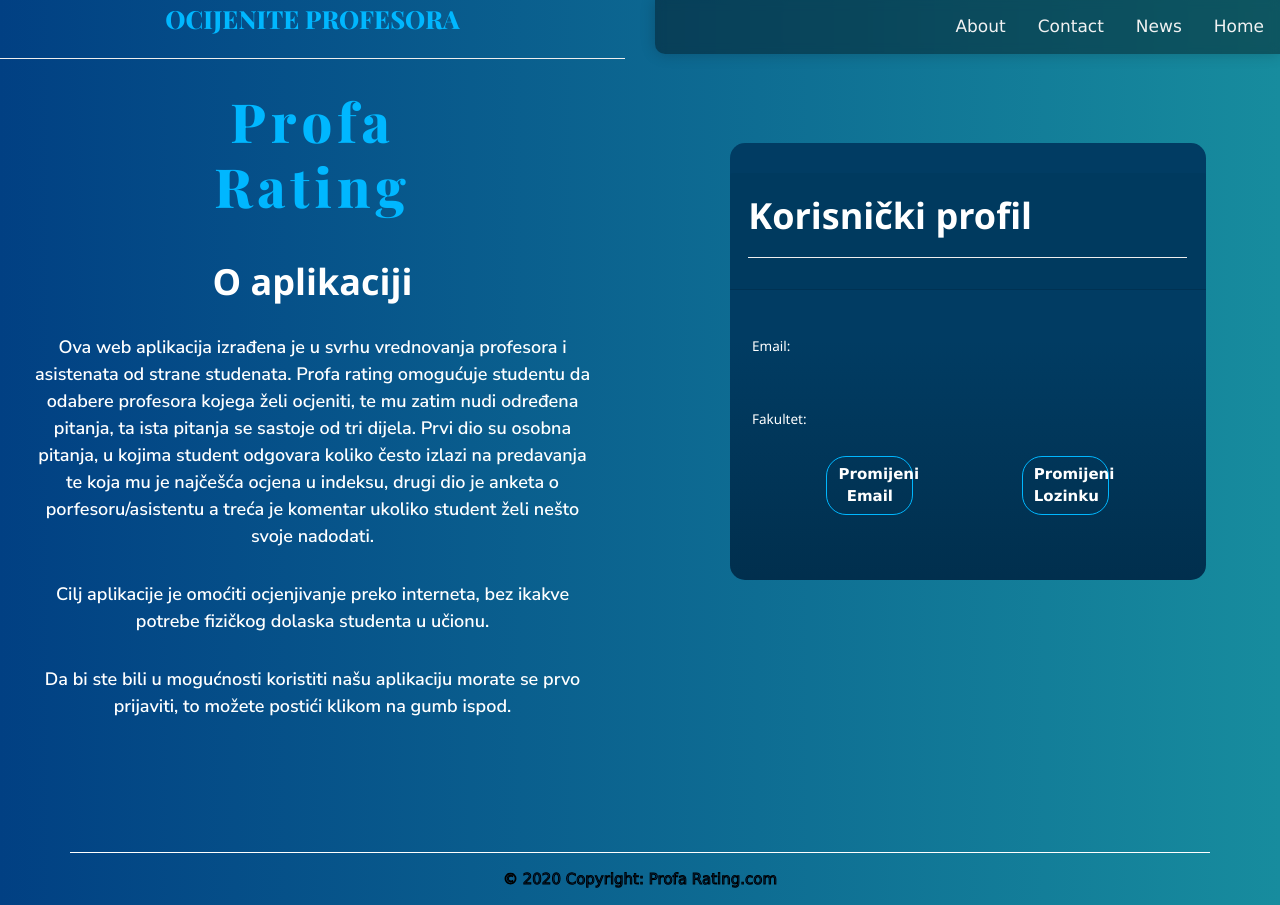
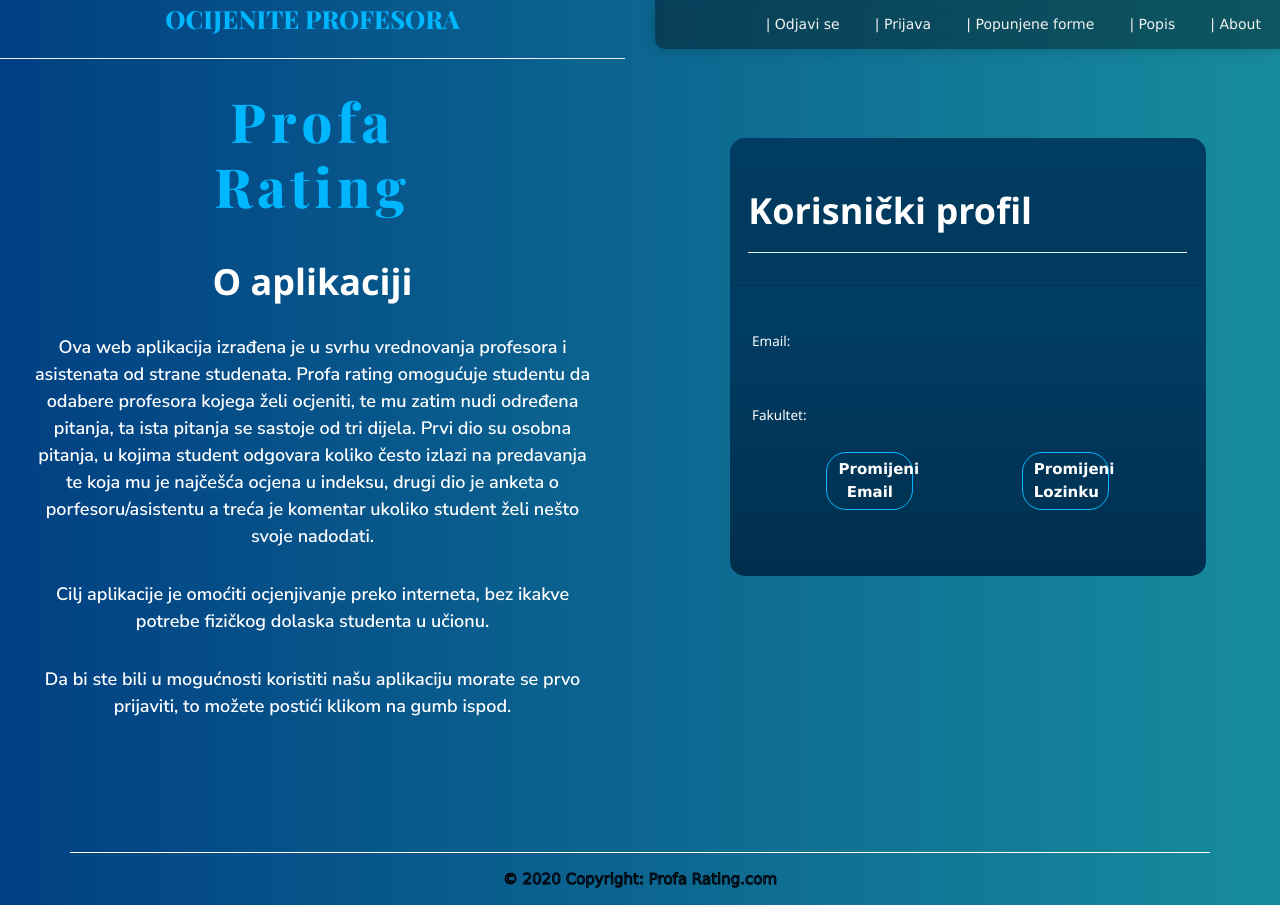
Before and after one commit to stopcagic/profa-rating, a Vue app in the folder FRONTEND/: page /about in a window 1280 px wide. Built offline with nearby package versions, Linux system fonts and the light colour scheme; sample sign-in values are in the browser's storage; what vue-js-modal would draw is missing.

Commit message:
Update header.vue

```diff
--- a/FRONTEND/src/components/header.vue
+++ b/FRONTEND/src/components/header.vue
@@ -1,12 +1,35 @@
 <template>
   <div class="topnav" id="myTopnav">
-    <a href="#home" class="active">Home</a>
-    <a href="#news">News</a>
-    <a href="#contact">Contact</a>
-    <a href="#about">About</a>
-    <a href="javascript:void(0);" class="icon" @click="myFunction">
-      <i class="fa fa-bars"></i>
-    </a>
+    <div>
+      <a class="button" href="/about" v-bind:class="{ currentLink: isActive }">
+        <span>| About</span>
+      </a>
+    </div>
+    <div v-if="auth.authenticated">
+      <a class="button" href="/popis">
+        <span>| Popis</span>
+      </a>
+    </div>
+    <div v-if="auth.authenticated" class="button">
+      <a class="button" href="/oznacene">
+        <span>| Popunjene forme</span>
+      </a>
+    </div>
+    <div v-if="auth.authenticated" v-on:click="openLogin()">
+      <a class="button" href="/prijava">
+        <span>| Prijava</span>
+      </a>
+    </div>
+    <div v-if="auth.authenticated ">
+      <a class="odjava button" @click="logout" href="#about">
+        <span>| Odjavi se</span>
+      </a>
+    </div>
+    <div v-if="auth.authenticated">
+      <a href="javascript:void(0);" class="icon" @click="myFunction">
+        <i class="fa fa-bars"></i>
+      </a>
+    </div>
   </div>
 </template>
 <script>
@@ -42,7 +65,6 @@ export default {
 </script>
 
 <style scoped>
-/* Add a black background color to the top navigation */
 .topnav {
   background-color: #333;
   overflow: hidden;
@@ -53,6 +75,33 @@ export default {
   -webkit-animation: w70 3s ease backwards;
   animation: w70 3s ease backwards;
 }
+.button {
+  transition: all 0.5s;
+}
+.button span {
+  cursor: pointer;
+  display: inline-block;
+  position: relative;
+  transition: 0.5s;
+}
+
+.button span:after {
+  content: "\00bb";
+  position: absolute;
+  opacity: 0;
+  top: 0;
+  right: -20px;
+  transition: 0.5s;
+}
+
+.button:hover span {
+  padding-right: 25px;
+}
+
+.button:hover span:after {
+  opacity: 1;
+  right: 0;
+}
 .topnav .w70 {
   margin-left: 0%;
 }
@@ -60,25 +109,26 @@ export default {
   margin-left: 0%;
 }
 
-/* Style the links inside the navigation bar */
 .topnav a {
+  margin-right: 0.5%;
   float: right;
   display: block;
   color: #f2f2f2;
   text-align: center;
   padding: 14px 16px;
-  text-decoration: none;
-  font-size: 17px;
+
+  font-size: 14px;
 }
 
-/* Add an active class to highlight the current page */
-.topnav a:hover {
+/* .topnav a:hover {
   border-radius: 5px;
   backdrop-filter: blur(15px);
   color: white;
 }
+.topnav .odjava:hover {
+  color: rgb(219, 6, 6);
+} */
 
-/* Hide the link that should open and close the topnav on small screens */
 .topnav .icon {
   display: none;
 }
@@ -93,7 +143,6 @@ export default {
   }
 }
 
-/* The "responsive" class is added to the topnav with JavaScript when the user clicks on the icon. This class makes the topnav look good on small screens (display the links vertically instead of horizontally) */
 @media screen and (max-width: 600px) {
   .topnav.responsive {
     position: relative;
```
